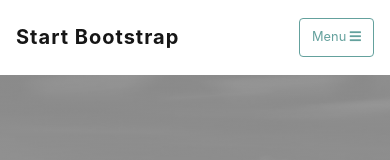
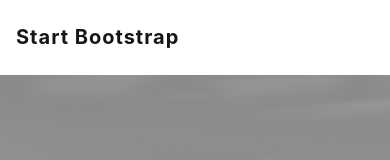
Before and after one commit to eb18/Club-Form, a website with bundled scripts: page index.html in a window 390 px wide. Shown: the top 160 px of the page. Built offline with nearby package versions, Linux system fonts and the light colour scheme.

Commit message:
Update index.html

```diff
--- a/index.html
+++ b/index.html
@@ -29,10 +29,6 @@
     <nav class="navbar navbar-expand-lg navbar-light fixed-top" id="mainNav">
         <div class="container">
             <a class="navbar-brand js-scroll-trigger" href="#page-top">Start Bootstrap</a>
-            <button class="navbar-toggler navbar-toggler-right" type="button" data-toggle="collapse" data-target="#navbarResponsive" aria-controls="navbarResponsive" aria-expanded="false" aria-label="Toggle navigation">
-                Menu
-                <i class="fas fa-bars"></i>
-            </button>
             <div class="collapse navbar-collapse" id="navbarResponsive">
                 <ul class="navbar-nav ml-auto">
                     <li class="nav-item">
```
